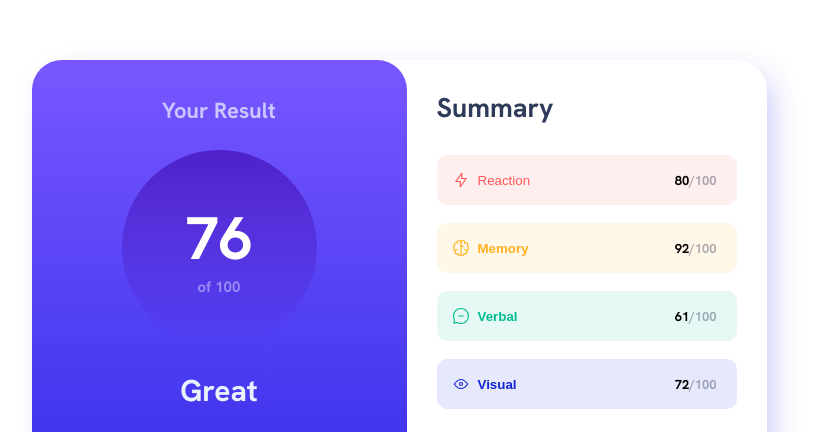
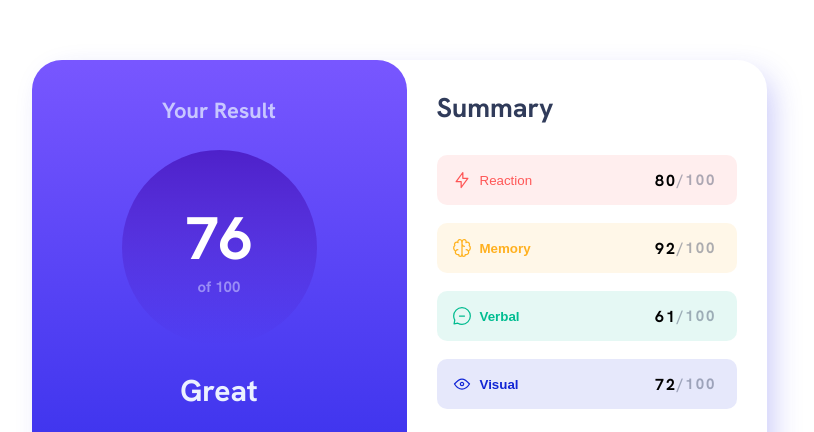
Before and after one commit to JonathanJimenezTrivin0/Results-summary-component, a plain HTML site: page index.html in a window 1280 px wide. Shown: the part 110-542 px from the top of the page, without its empty margins (241-1055 px from the left). Drawn offline with Linux system fonts and the light colour scheme.

Commit message:
second commit

```diff
--- a/css/style.css
+++ b/css/style.css
@@ -168,11 +168,13 @@ body {
 }
 
 .card__percentage {
+  font-size: 16px;
+  letter-spacing: 2px;
   display: flex;
   align-items: center;
-  font-size: 13px;
 }
 .card__value {
+  font-size: 15px;
   color: var(--Dark-gray-blue-alfa);
 }
 
--- a/index.html
+++ b/index.html
@@ -36,9 +36,10 @@
         <ul class="card__list">
           <li class="card__buttons">
             <button class="card__button" type="button">
-              <svg width="18" height="18">
-                <use href="/assets/images/svg.svg#icon-reaction"></use>
-              </svg>
+              <img
+                src="./assets/images/icon-reaction.svg"
+                alt="icon reaction"
+              />
               <p class="card__botton__text">Reaction</p>
             </button>
             <h4 class="card__percentage">
@@ -47,9 +48,7 @@
           </li>
           <li class="card__buttons">
             <button class="card__button" type="button">
-              <svg width="18" height="18">
-                <use href="/assets/images/svg.svg#icon-memory"></use>
-              </svg>
+              <img src="./assets/images/icon-memory.svg" alt="icon memory" />
               <p class="buton__memory">Memory</p>
             </button>
             <h4 class="card__percentage">
@@ -58,9 +57,7 @@
           </li>
           <li class="card__buttons">
             <button class="card__button" type="button">
-              <svg width="18" height="18">
-                <use href="/assets/images/svg.svg#icon-verbal"></use>
-              </svg>
+              <img src="./assets/images/icon-verbal.svg" alt="" />
               <p class="button__verbal">Verbal</p>
             </button>
             <h4 class="card__percentage">
@@ -69,9 +66,7 @@
           </li>
           <li class="card__buttons">
             <button class="card__button" type="button">
-              <svg width="18" height="18">
-                <use href="/assets/images/svg.svg#icon-visual"></use>
-              </svg>
+              <img src="./assets/images/icon-visual.svg" alt="icon visual" />
               <p class="botton__visual">Visual</p>
             </button>
             <h4 class="card__percentage">
```
Also changed, not shown: assets/images/icon-memory.svg (added), assets/images/icon-reaction.svg (added), assets/images/icon-verbal.svg (added), assets/images/icon-visual.svg (added).
